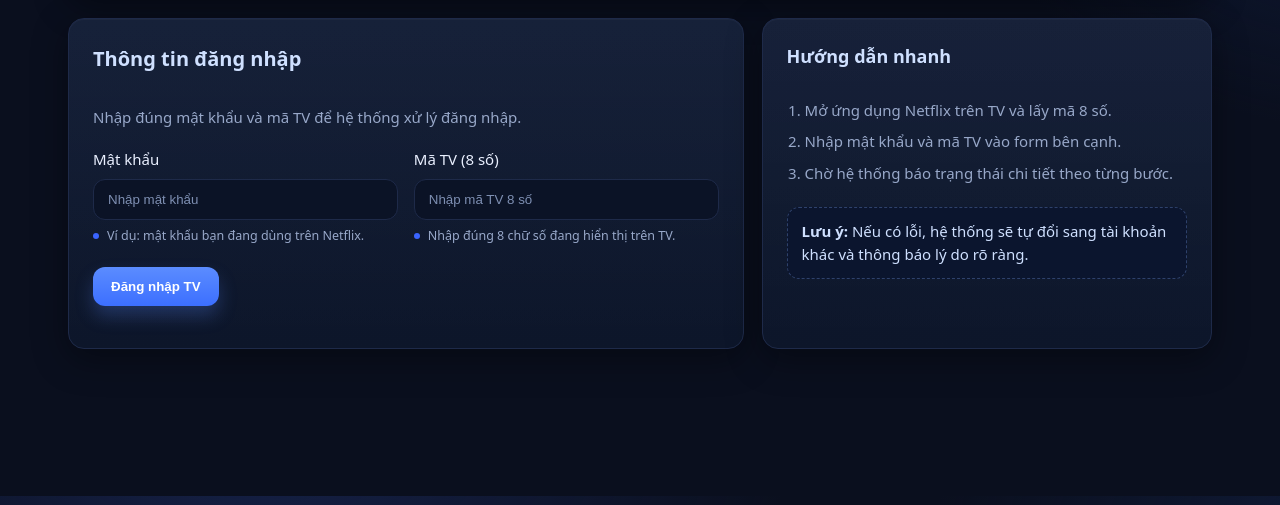
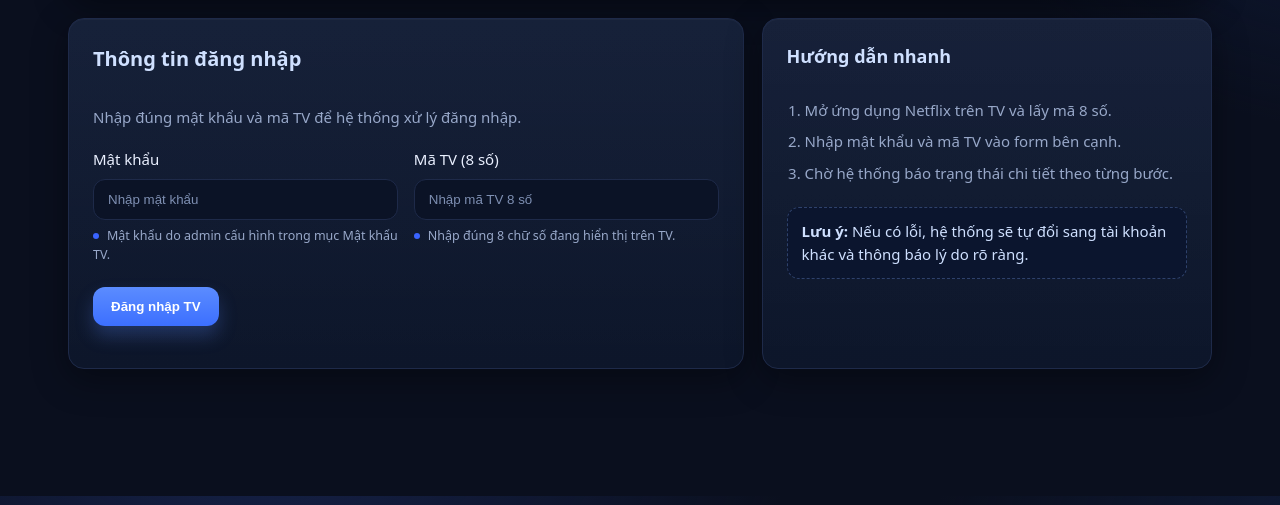
Before and after one commit to tuanminhh03/Get_code_and_family_netflix, a Flask app: page /tv in a window 1280 px wide. Shown: the part 304-809 px from the top of the page. Run offline with Flask 3, Linux system fonts and the light colour scheme; data comes from the database, SQL or seed files in the repository.

Commit message:
Add admin TV password configuration

```diff
--- a/app.py
+++ b/app.py
@@ -30,6 +30,7 @@ TV_REMOTE_NOTE_MARKER = "[TV-REMOTE]"
 TV_LOGIN_FAILURE_MARKER = "[TV-LOGIN-FAILED]"
 TV_LOGIN_FAILURE_NOTE = "Không đăng nhập được TV."
 TV_SEED_DISABLED_KEY = "tv_login_seed_disabled"
+TV_PASSWORD_KEY = "tv_password"
 
 
 def _customer_table_name():
@@ -223,6 +224,13 @@ def _set_app_setting(key: str, value: str | None) -> None:
         db.session.rollback()
 
 
+def _get_tv_password_setting() -> str:
+    stored = _get_app_setting(TV_PASSWORD_KEY)
+    if stored and stored.strip():
+        return stored.strip()
+    return str(getattr(config, "TV_PASSWORD", "") or os.getenv("TV_PASSWORD") or "").strip()
+
+
 def _parse_date(value: str):
     if not value:
         return None
@@ -744,7 +752,7 @@ def _format_local_time(value: datetime, tz_offset_hours: int = 7) -> str:
 def _login_tv(password: str, code: str, email: str | None = None):
     """Ủy quyền sang module logintv để dùng chung fallback/validation."""
 
-    expected_password = str(getattr(config, "TV_PASSWORD", "") or os.getenv("TV_PASSWORD") or "").strip()
+    expected_password = _get_tv_password_setting()
     if not expected_password:
         return {"success": False, "message": "Chưa cấu hình mật khẩu đăng nhập TV."}
     if expected_password and password != expected_password:
@@ -760,7 +768,7 @@ def _login_tv(password: str, code: str, email: str | None = None):
             return {"success": False, "message": "Chưa có email nào trong danh sách đăng nhập TV."}
         chosen_email = record.email
 
-    result = run_login_tv(password=password, code=code, email=chosen_email)
+    result = run_login_tv(password=password, code=code, email=chosen_email, expected_password=expected_password)
 
     # Đảm bảo luôn trả về dict chuẩn hóa cho luồng gọi hiện có
     if isinstance(result, dict):
@@ -1008,6 +1016,7 @@ def admin():
     next_url = request.full_path.rstrip('?')
     tv_login_emails = _list_tv_login_emails()
     tv_email_summary = _get_tv_login_summary()
+    tv_password_configured = bool(_get_tv_password_setting())
 
     return render_template(
         'admin.html',
@@ -1020,6 +1029,7 @@ def admin():
         next_url=next_url,
         tv_emails=tv_login_emails,
         tv_email_summary=tv_email_summary,
+        tv_password_configured=tv_password_configured,
     )
 
 
@@ -1407,6 +1417,22 @@ def admin_manage():
     return redirect(next_url)
 
 
+@app.route('/admin/tv-password', methods=['POST'])
+def admin_tv_password():
+    if not session.get('is_admin'):
+        flash('Phiên đăng nhập đã hết hạn, vui lòng đăng nhập lại.', 'danger')
+        return redirect(url_for('admin'))
+
+    password = (request.form.get('tv_password') or '').strip()
+    if not password:
+        flash('Vui lòng nhập mật khẩu TV.', 'danger')
+        return redirect(url_for('admin'))
+
+    _set_app_setting(TV_PASSWORD_KEY, password)
+    flash('Đã lưu mật khẩu đăng nhập TV.', 'success')
+    return redirect(url_for('admin'))
+
+
 @app.route('/admin/tv-emails', methods=['POST'])
 def admin_tv_emails():
     if not session.get('is_admin'):
--- a/logintv.py
+++ b/logintv.py
@@ -247,9 +247,16 @@ def _login_once(email: str, tv_code: str, progress: list[str] | None = None):
             pass
 
 
-def login_tv(password: str, code: str, email: str | None = None):
-    expected_password = _get_tv_password()
-    if expected_password and password != expected_password:
+def login_tv(password: str, code: str, email: str | None = None, expected_password: str | None = None):
+    expected_password = (expected_password if expected_password is not None else _get_tv_password()) or ""
+    expected_password = expected_password.strip()
+    if not expected_password:
+        return {
+            "success": False,
+            "message": "Chưa cấu hình mật khẩu đăng nhập TV.",
+            "steps": ["Chưa cấu hình mật khẩu đăng nhập TV."],
+        }
+    if password != expected_password:
         return {"success": False, "message": "Sai mật khẩu đăng nhập TV.", "steps": ["Sai mật khẩu đăng nhập TV."]}
 
     if not re.fullmatch(r"\d{8}", code or ""):
--- a/static/app.js
+++ b/static/app.js
@@ -450,8 +450,8 @@ document.addEventListener('DOMContentLoaded', () => {
         });
         const data = await resp.json();
         const ok = resp.ok && data?.success;
-        const successMessage = ok ? 'Đăng nhập thành công.' : 'Mã bạn nhập không đúng vui lòng thử lại';
-        setTvStatus(`<div class="status-summary">${successMessage}</div>`, ok ? 'success' : 'warn');
+        const statusMessage = ok ? 'Đăng nhập thành công.' : (data?.message || 'Mã bạn nhập không đúng vui lòng thử lại');
+        setTvStatus(`<div class="status-summary">${statusMessage}</div>`, ok ? 'success' : 'warn');
       } catch (err) {
         setTvStatus('<div class="status-summary">Lỗi khi gọi API đăng nhập TV.</div>', 'danger');
       } finally {
--- a/templates/tv.html
+++ b/templates/tv.html
@@ -26,7 +26,7 @@
     <form id="tvLoginPageForm" class="form-grid">
       <label>Mật khẩu
         <input name="tv_password" type="password" placeholder="Nhập mật khẩu" required>
-        <small>Ví dụ: mật khẩu bạn đang dùng trên Netflix.</small>
+        <small>Mật khẩu do admin cấu hình trong mục Mật khẩu TV.</small>
       </label>
       <label>Mã TV (8 số)
         <input name="tv_code" inputmode="numeric" maxlength="8" pattern="\d{8}" placeholder="Nhập mã TV 8 số" required>
```
Also changed, not shown: templates/admin.html (+18 -0 lines).
